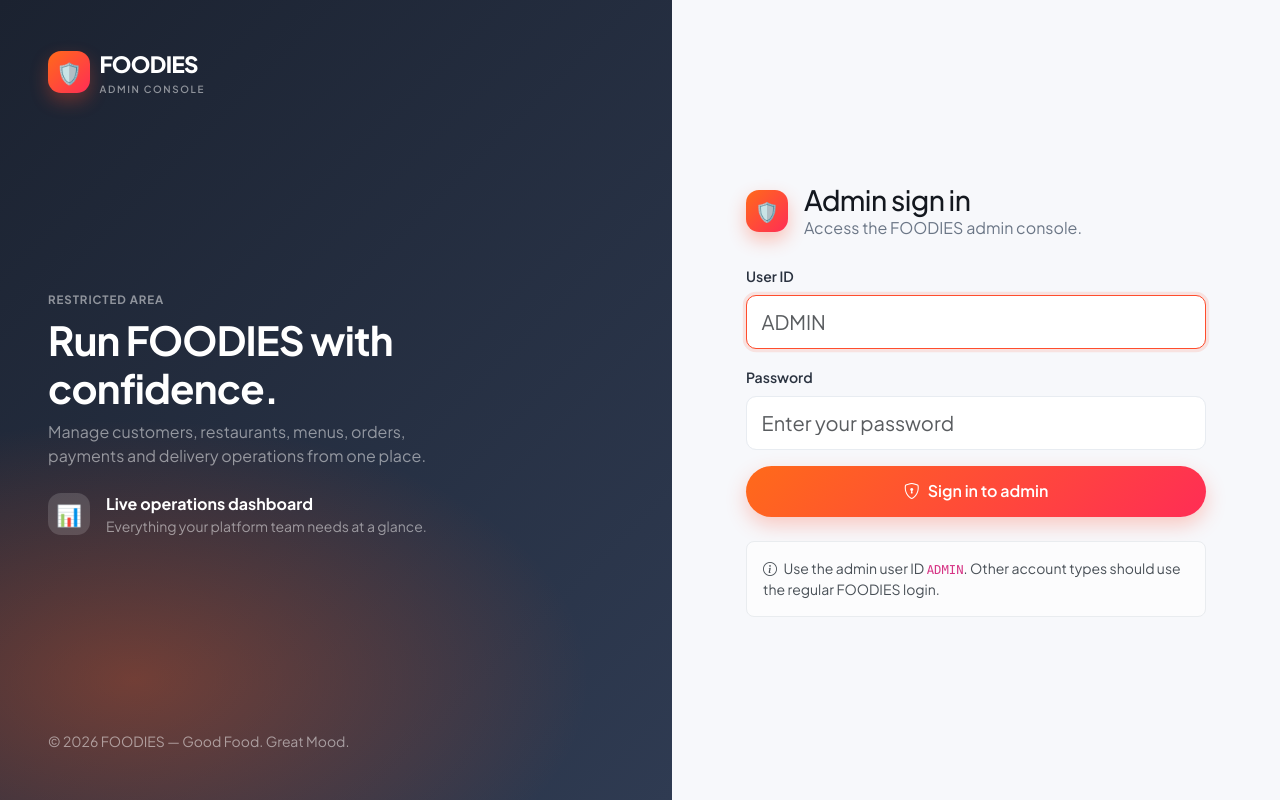
After one commit to Rehan1504-Rehan/Foodies, a Django app: page /admin/ in a window 1280 px wide. The commit adds this page. Run offline with Django 5.2, Linux system fonts and the light colour scheme; some libraries are stand-ins or nearby versions.

Commit message:
Add dedicated admin login at /admin
Co-authored-by: arena-agent <297053741+arena-agent@users.noreply.github.com>

```diff
--- a/accounts/forms.py
+++ b/accounts/forms.py
@@ -1,7 +1,8 @@
 """Authentication, profile and address forms for FOODIES."""
 
 from django import forms
-from django.contrib.auth import get_user_model
+from django.conf import settings
+from django.contrib.auth import authenticate, get_user_model
 from django.contrib.auth.forms import AuthenticationForm, UserCreationForm
 from django.core.exceptions import ValidationError
 
@@ -39,6 +40,74 @@ class FoodieAuthenticationForm(AuthenticationForm):
         **AuthenticationForm.error_messages,
         "invalid_login": "Incorrect email or password. Please try again.",
     }
+
+
+class AdminAuthenticationForm(forms.Form):
+    """Authentication form for the friendly ``/admin/`` entry point.
+
+    The application uses email as its model-level username, but the requested
+    admin login uses the simpler user ID ``ADMIN``.  It is translated to the
+    canonical admin email before Django's normal authentication backend runs.
+    """
+
+    user_id = forms.CharField(
+        label="User ID",
+        max_length=150,
+        widget=forms.TextInput(
+            attrs={
+                "class": "form-control form-control-lg",
+                "placeholder": "ADMIN",
+                "autocomplete": "username",
+                "autofocus": True,
+            }
+        ),
+    )
+    password = forms.CharField(
+        label="Password",
+        strip=False,
+        widget=forms.PasswordInput(
+            attrs={
+                "class": "form-control form-control-lg",
+                "placeholder": "Enter your password",
+                "autocomplete": "current-password",
+            }
+        ),
+    )
+
+    def __init__(self, request=None, *args, **kwargs):
+        self.request = request
+        self.user_cache = None
+        super().__init__(*args, **kwargs)
+
+    def clean(self):
+        cleaned_data = super().clean()
+        user_id = (cleaned_data.get("user_id") or "").strip()
+        password = cleaned_data.get("password")
+        if not user_id or not password:
+            return cleaned_data
+
+        admin_id = getattr(settings, "ADMIN_LOGIN_ID", "ADMIN")
+        identifier = getattr(settings, "ADMIN_LOGIN_EMAIL", "admin@foodies.test")
+        if user_id.casefold() != admin_id.casefold():
+            # Also accept the canonical email for operators who already used
+            # the old email-based login, while keeping ADMIN as the primary ID.
+            identifier = user_id.lower()
+
+        self.user_cache = authenticate(
+            self.request,
+            username=identifier,
+            password=password,
+        )
+        if self.user_cache is None:
+            raise ValidationError("Incorrect admin user ID or password.")
+        if not self.user_cache.is_active:
+            raise ValidationError("This admin account is inactive.")
+        if not self.user_cache.is_admin_role:
+            raise ValidationError("This account does not have admin access.")
+        return cleaned_data
+
+    def get_user(self):
+        return self.user_cache
 
 
 class BaseRegisterForm(UserCreationForm):
--- a/accounts/views.py
+++ b/accounts/views.py
@@ -4,7 +4,7 @@ from django.contrib import messages
 from django.contrib.auth import get_user_model, login, update_session_auth_hash
 from django.contrib.auth.decorators import login_required
 from django.contrib.auth.forms import PasswordChangeForm
-from django.contrib.auth.views import LoginView, LogoutView
+from django.contrib.auth.views import FormView, LoginView, LogoutView
 from django.db import transaction
 from django.http import JsonResponse
 from django.shortcuts import get_object_or_404, redirect, render
@@ -13,6 +13,7 @@ from django.views.decorators.http import require_POST
 
 from accounts.forms import (
     AddressForm,
+    AdminAuthenticationForm,
     CustomerRegisterForm,
     DeliveryRegisterForm,
     FoodieAuthenticationForm,
@@ -29,6 +30,32 @@ User = get_user_model()
 # --------------------------------------------------------------------------- #
 # Authentication
 # --------------------------------------------------------------------------- #
+class AdminLoginView(FormView):
+    """Dedicated admin sign-in at ``/admin/``.
+
+    Admin users land in the existing FOODIES admin console after a successful
+    login.  The canonical account is provisioned by the accounts data
+    migration, while the form accepts ``ADMIN`` as its user ID.
+    """
+
+    template_name = "registration/admin_login.html"
+    form_class = AdminAuthenticationForm
+
+    def dispatch(self, request, *args, **kwargs):
+        if request.user.is_authenticated and request.user.is_admin_role:
+            return redirect("dashboard:admin_home")
+        return super().dispatch(request, *args, **kwargs)
+
+    def get_form_kwargs(self):
+        kwargs = super().get_form_kwargs()
+        kwargs["request"] = self.request
+        return kwargs
+
+    def form_valid(self, form):
+        login(self.request, form.get_user())
+        return redirect("dashboard:admin_home")
+
+
 class FoodieLoginView(LoginView):
     template_name = "registration/login.html"
     authentication_form = FoodieAuthenticationForm
--- a/foodies/settings.py
+++ b/foodies/settings.py
@@ -143,6 +143,12 @@ LOGIN_URL = "accounts:login"
 LOGIN_REDIRECT_URL = "dashboard:redirect"
 LOGOUT_REDIRECT_URL = "core:home"
 
+# Dedicated admin entry point.  The password can be overridden in production;
+# the requested development/default credentials are ADMIN / Password@123.
+ADMIN_LOGIN_ID = os.environ.get("ADMIN_LOGIN_ID", "ADMIN")
+ADMIN_LOGIN_EMAIL = "admin@foodies.test"
+ADMIN_LOGIN_PASSWORD = os.environ.get("ADMIN_LOGIN_PASSWORD", "Password@123")
+
 # --------------------------------------------------------------------------- #
 # Sessions / security
 # --------------------------------------------------------------------------- #
--- a/foodies/urls.py
+++ b/foodies/urls.py
@@ -3,6 +3,7 @@
 ``/``                        public customer website (namespace: core)
 ``/accounts/``               authentication, profiles, addresses
 ``/restaurants/ /cart/ ...``  customer modules
+``/admin/``                 admin login (user ID: ADMIN)
 ``/admin-dashboard/``        custom FOODIES admin interface
 ``/restaurant-dashboard/``   restaurant owner interface
 ``/delivery/``               delivery partner interface
@@ -34,6 +35,9 @@ urlpatterns = [
     path("", include("dashboard.urls")),
 
     # -------------------------------------------------------------- admin
+    # Friendly admin login at /admin/; Django's model admin stays isolated at
+    # /django-admin/ so the two interfaces do not shadow each other.
+    path("admin/", include("accounts.admin_urls")),
     path("django-admin/", admin.site.urls),
     path("api/", include("foodies.api_urls")),
 ]
--- /dev/null
+++ b/templates/registration/admin_login.html
@@ -0,0 +1,69 @@
+{% extends "partials/base.html" %}
+{% load static %}
+{% block title %}Admin login — FOODIES{% endblock %}
+{% block body_class %}fd-admin-auth{% endblock %}
+
+{% block body %}
+<div class="fd-auth-wrap">
+  <aside class="fd-auth-aside">
+    <a class="fd-brand text-white" href="{% url 'core:home' %}">
+      <span class="fd-brand-mark">🛡️</span>
+      <span>{{ SITE_NAME }}<small class="text-white-50">Admin Console</small></span>
+    </a>
+    <div class="position-relative" style="z-index:2">
+      <div class="small-caps text-white-50 mb-2">Restricted area</div>
+      <h1 class="display-6 fw-bold">Run FOODIES with confidence.</h1>
+      <p class="text-white-50 mb-4" style="max-width:420px">
+        Manage customers, restaurants, menus, orders, payments and delivery operations from one place.
+      </p>
+      <div class="d-flex align-items-center gap-3">
+        <span class="fd-brand-mark" style="background:rgba(255,255,255,.15);box-shadow:none">📊</span>
+        <div><div class="fw-bold">Live operations dashboard</div><div class="small text-white-50">Everything your platform team needs at a glance.</div></div>
+      </div>
+    </div>
+    <div class="small text-white-50 position-relative" style="z-index:2">© {% now "Y" %} FOODIES — Good Food. Great Mood.</div>
+  </aside>
+
+  <main class="fd-auth-main">
+    <div class="fd-auth-card">
+      <a class="fd-brand d-lg-none mb-4" href="{% url 'core:home' %}">
+        <span class="fd-brand-mark">🛡️</span>
+        <span>{{ SITE_NAME }}<small>Admin Console</small></span>
+      </a>
+      <div class="d-flex align-items-center gap-3 mb-2">
+        <span class="fd-brand-mark" style="width:42px;height:42px;font-size:1.2rem">🛡️</span>
+        <div>
+          <h2 class="h3 mb-0">Admin sign in</h2>
+          <p class="text-muted-2 mb-0">Access the FOODIES admin console.</p>
+        </div>
+      </div>
+
+      {% if form.non_field_errors %}
+        <div class="alert alert-danger small rounded-3 mt-4">
+          {% for error in form.non_field_errors %}<div>{{ error }}</div>{% endfor %}
+        </div>
+      {% endif %}
+
+      <form method="post" class="mt-4">
+        {% csrf_token %}
+        <div class="mb-3">
+          <label class="form-label" for="{{ form.user_id.id_for_label }}">{{ form.user_id.label }}</label>
+          {{ form.user_id }}
+          {% for error in form.user_id.errors %}<div class="text-danger small">{{ error }}</div>{% endfor %}
+        </div>
+        <div class="mb-3">
+          <label class="form-label" for="{{ form.password.id_for_label }}">{{ form.password.label }}</label>
+          {{ form.password }}
+          {% for error in form.password.errors %}<div class="text-danger small">{{ error }}</div>{% endfor %}
+        </div>
+        <button class="btn btn-brand btn-lg w-100" type="submit"><i class="bi bi-shield-lock me-2"></i>Sign in to admin</button>
+      </form>
+
+      <div class="alert alert-light small mt-4 rounded-3 mb-0">
+        <i class="bi bi-info-circle me-1"></i>
+        Use the admin user ID <code>ADMIN</code>. Other account types should use the regular <a href="{% url 'accounts:login' %}">FOODIES login</a>.
+      </div>
+    </div>
+  </main>
+</div>
+{% endblock %}
--- a/templates/registration/login.html
+++ b/templates/registration/login.html
@@ -81,7 +81,7 @@
         <div>Customer — <code>rahul@foodies.test</code> / <code>Foodies@123</code></div>
         <div>Restaurant — <code>owner@foodies.test</code> / <code>Foodies@123</code></div>
         <div>Delivery — <code>rider@foodies.test</code> / <code>Foodies@123</code></div>
-        <div>Admin — <code>admin@foodies.test</code> / <code>Admin@12345</code></div>
+        <div>Admin — use <a href="{% url 'admin_entry:login' %}"><code>/admin/</code></a> with <code>ADMIN</code> / <code>Password@123</code></div>
       </div>
     </div>
   </main>
```
Also changed, not shown: accounts/admin_urls.py (added, +15 -0 lines), accounts/management/commands/seed_data.py (+15 -3 lines), tests/test_admin_login.py (added, +41 -0 lines), README.md, accounts/migrations/0002_admin_account.py (added), 1 other file.
